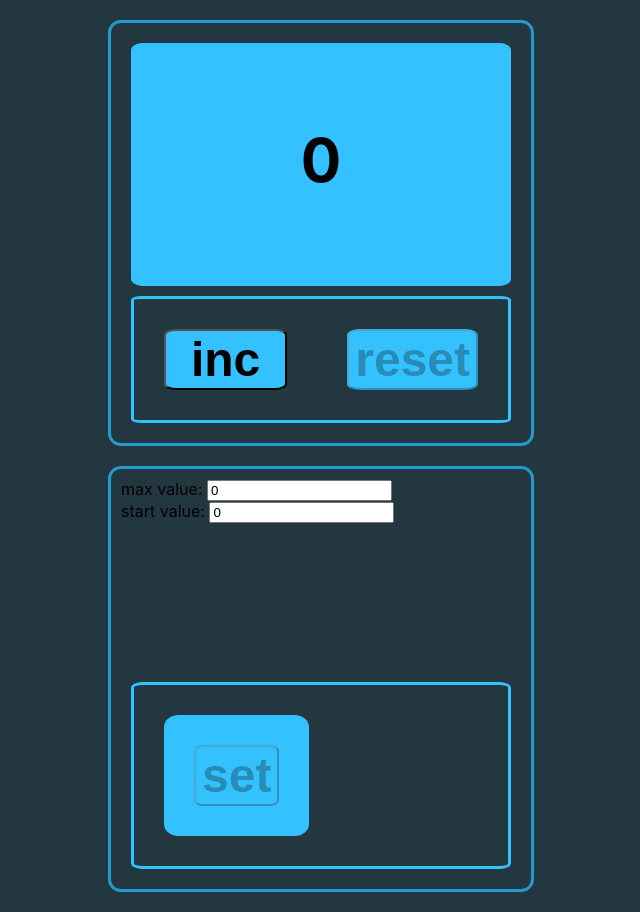
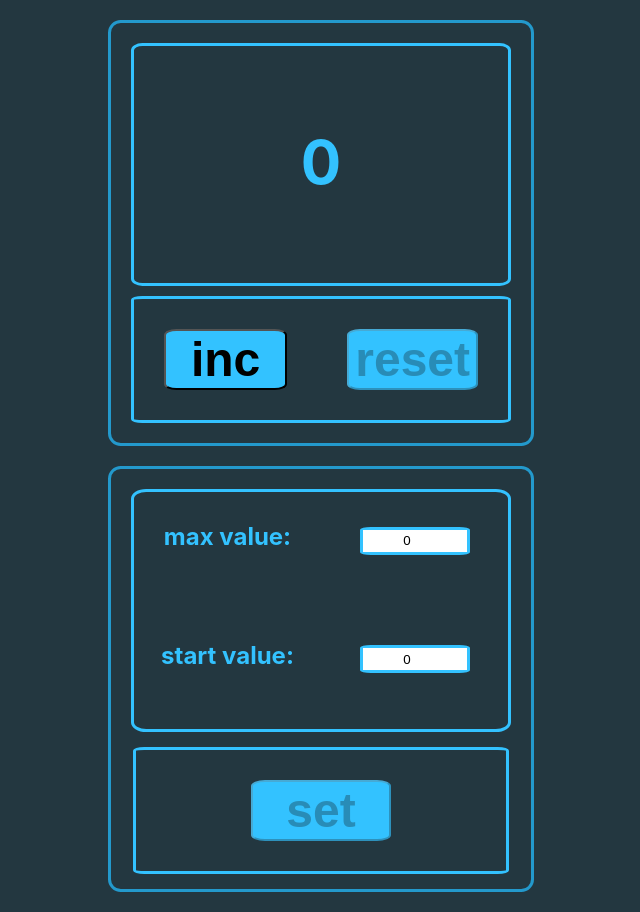
Before and after one commit to nikolay-evsevitskiy/Counter, a React (Create React App) app: page / in a window 1280 px wide. Shown: the whole page, without its empty margins (319-959 px from the left). Built offline with nearby package versions, Linux system fonts and the light colour scheme.

Commit message:
set interface

```diff
--- a/src/App.tsx
+++ b/src/App.tsx
@@ -112,6 +112,7 @@ function App() {
                 error={state.errorSetting}
                 setMaxValue={setMaxValue}
                 setStartValue={setStartValue}
+                incorrectValue={state.incorrectValue}
             />
         </div>
     );
--- a/src/Counter.module.css
+++ b/src/Counter.module.css
@@ -11,20 +11,68 @@
 }
 
 .result {
-    background-color: #33c2ff;
+    background-color: #233740;
     margin: 10px;
-    border: #33c2ff 1px solid;
+    color: #33c2ff;
+    border: #33c2ff 3px solid;
     border-radius: 3%;
     text-align: center;
     font-size: 60px;
     font-weight: bolder;
     padding: 80px;
 }
+.titleItem {
+    background-color: #233740;
+    margin: 10px;
+    color: #33c2ff;
+    border: #33c2ff 3px solid;
+    border-radius: 3%;
+    text-align: center;
+    font-size: 28px;
+    font-weight: bolder;
+    padding: 80px;
+}
+.titleItemError{
+    background-color: #233740;
+    margin: 10px;
+    color: red;
+    border: #33c2ff 3px solid;
+    border-radius: 3%;
+    text-align: center;
+    font-size: 28px;
+    font-weight: bolder;
+    padding: 80px;
+}
+.inputBoard {
+    display: grid;
+    grid-template-columns: 1fr 1fr;
+    grid-template-rows: 1fr 1fr;
+    background-color: #233740;
+    margin: 10px;
+    border: #33c2ff 3px solid;
+    border-radius: 4%;
+
+}
+.inputItem{
+    margin: 20px auto;
+    padding: 10px;
+    color: #33c2ff;
+    font-weight: bold;
+    font-size: 24px;
+}
 
 .clickBoard {
     display: grid;
     grid-template-columns: 1fr 1fr;
     margin: 0 10px 10px 10px;
+    border: #33c2ff 3px solid;
+    border-radius: 3%;
+}
+.clickBoarCounterSet{
+    display: grid;
+    grid-template-columns: 200px ;
+    margin: 5px auto;
+    padding: 0 85px 0 85px;
     border: #33c2ff 3px solid;
     border-radius: 3%;
 }
@@ -35,6 +83,13 @@
     border-radius: 10%;
     font-size: xxx-large;
     font-weight: bolder;
+}
+input{
+    border-radius: 10%;
+    border: #33c2ff 3px solid;
+    width: 100px;
+    height: 20px;
+    text-align: center;
 }
 
 .error {
@@ -51,3 +106,6 @@
 .buttonStyle{
     margin: 0 auto;
 }
+.errorInput{
+    background: red;
+}
--- a/src/Counter.tsx
+++ b/src/Counter.tsx
@@ -17,9 +17,13 @@ export function Counter(props: CounterPropsType) {
 
     return (
         <div className={s.body}>
-            <div className={props.errorIncrement ? s.error : s.result}>
-                {props.alertSetTitle ? "enter values and press 'set'" : props.incorrectValue ? "Incorrect value!" : props.value}
-            </div>
+            {props.alertSetTitle ? <div className={s.titleItem}>
+                enter values and press 'set'
+            </div> : props.incorrectValue ? <div className={s.titleItemError}>
+                Incorrect value!
+            </div> : <div className={props.errorIncrement ? s.error : s.result} >
+                {props.value}
+            </div>}
             <div className={s.clickBoard}>
                 <Button title={'inc'}
                         changeValue={props.addValue}
--- a/src/CounterSetting.tsx
+++ b/src/CounterSetting.tsx
@@ -7,6 +7,7 @@ type CounterPropsType = {
     maxValue: number
     setButton: () => void
     error: boolean
+    incorrectValue: boolean
     setMaxValue: (newValue: number) => void
     setStartValue: (newValue: number) => void
 };
@@ -22,30 +23,35 @@ export function CounterSetting(props: CounterPropsType) {
 
     return (
         <div className={s.body}>
-            <div>
-                <div>
-                    max value: <input type="number"
+            <div className={s.inputBoard}>
+                <div className={s.inputItem}>
+                    max value:
+                </div>
+                <div className={s.inputItem}>
+                    <input type="number"
                            value={props.maxValue}
                            onChange={onChangeMaxValue}
+                           className={props.incorrectValue ? s.errorInput : ''}
                     />
                 </div>
-                <div>
-                    start value: <input type="number"
+                <div className={s.inputItem}>
+                    start value:
+                </div>
+                <div className={s.inputItem}>
+                    <input type="number"
                            value={props.startValue}
                            onChange={onChangeStartValue}
+                           className={props.incorrectValue ? s.errorInput : ''}
                     />
                 </div>
 
             </div>
-            <div className={s.clickBoard}>
-                <div className={s.buttonComponent}>
+            <div className={s.clickBoarCounterSet}>
                 <Button title={'set'}
                         changeValue={props.setButton}
                         error={props.error}
                 />
             </div>
-
-            </div>
         </div>
     );
 
```
Lines whose indentation alone changed are shown as unchanged.
